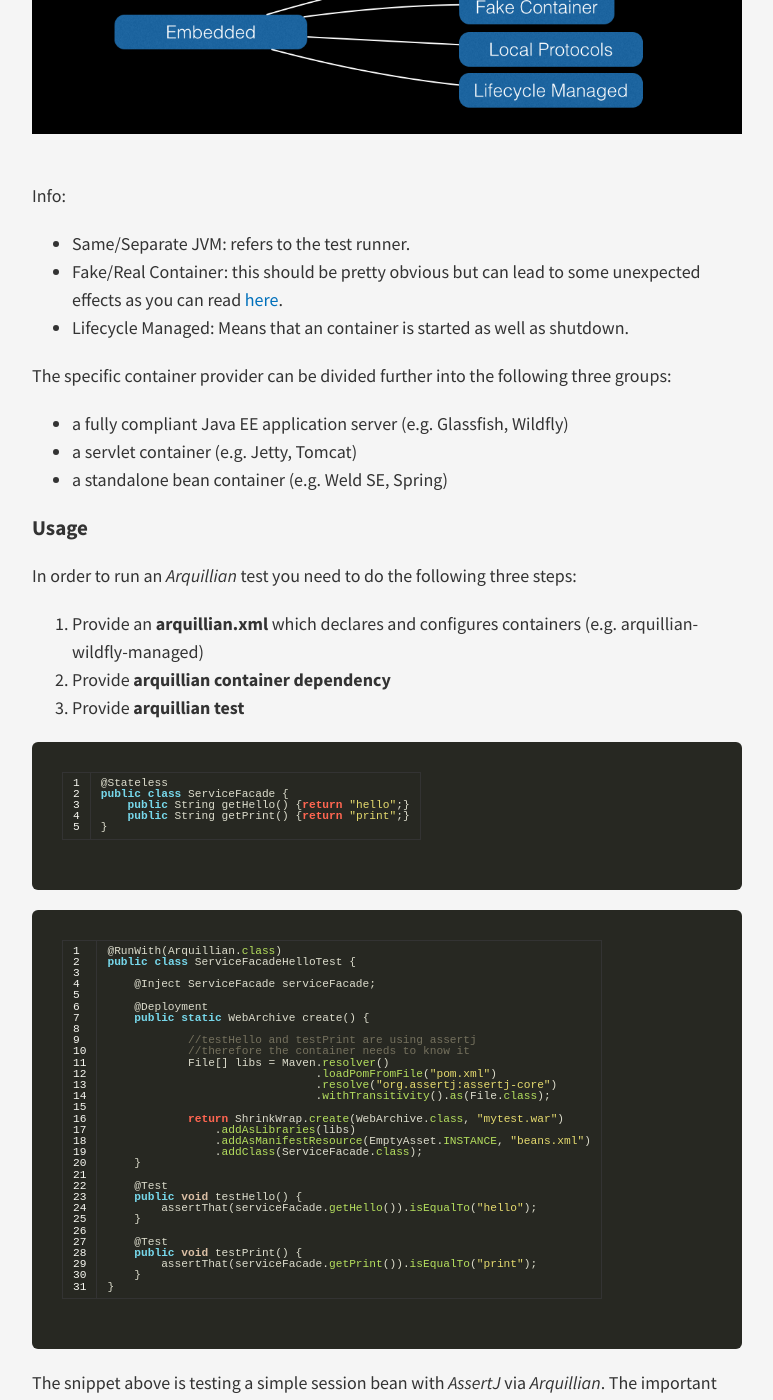
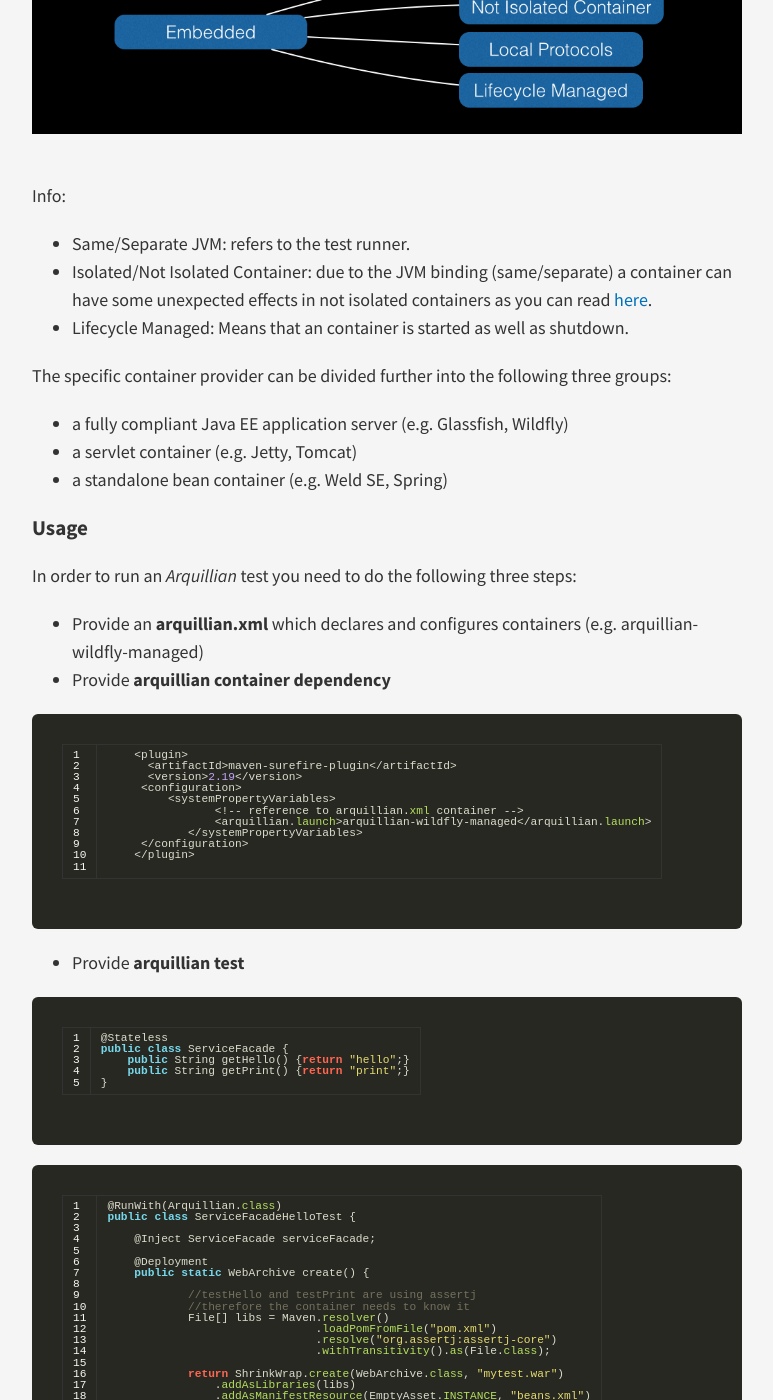
Before and after one commit to AlexBischof/AlexBischof.github.io, a Jekyll site: the page built from _posts/2015-11-17-How-To-Use-Arquillian(Update).md, in a window 1280 px wide and 1400 px high, scrolled down 1713 px. Shown: the whole window, without its empty margins (253-1026 px from the left). Built offline with Jekyll 4.4.1, drawn with Linux system fonts in a browser that asks for light colours; nearby versions of some CDN libraries; Markdown is read by kramdown in place of the engine named in the settings; comment, search, counter and statistics services are not loaded; some of the changed text lies outside the part shown.

Commit message:
Updated fake container part and added arquillian container dependency

```diff
--- a/_posts/2015-11-17-How-To-Use-Arquillian.md
+++ b/_posts/2015-11-17-How-To-Use-Arquillian(Update).md
@@ -45,7 +45,8 @@ diagram serves as a helper.
 Info:
 
 * Same/Separate JVM: refers to the test runner.
-* Fake/Real Container: this should be pretty obvious but can lead to some unexpected effects as you can read
+* Isolated/Not Isolated Container: due to the JVM binding (same/separate) a container can have some unexpected effects
+ in not isolated containers as you can read
 [here](http://arquillian.org/blog/2012/04/13/the-danger-of-embedded-containers).
 * Lifecycle Managed: Means that an container is started as well as shutdown.
 
@@ -59,9 +60,21 @@ The specific container provider can be divided further into the following three
 
 In order to run an *Arquillian* test you need to do the following three steps:
 
-1. Provide an **arquillian.xml** which declares and configures containers (e.g. arquillian-wildfly-managed)
-2. Provide **arquillian container dependency**
-3. Provide **arquillian test**
+* Provide an **arquillian.xml** which declares and configures containers (e.g. arquillian-wildfly-managed)
+* Provide **arquillian container dependency**
+    {% highlight java linenos%}
+    <plugin>
+      <artifactId>maven-surefire-plugin</artifactId>
+      <version>2.19</version>
+     <configuration>
+         <systemPropertyVariables>
+                <!-- reference to arquillian.xml container -->
+                <arquillian.launch>arquillian-wildfly-managed</arquillian.launch>
+            </systemPropertyVariables>
+     </configuration>
+    </plugin>
+    {% endhighlight %}
+* Provide **arquillian test**
 
 {% highlight java linenos%}
 @Stateless
```
Also changed, not shown: public/images/2015-06-01-arquillianContainers.png.
